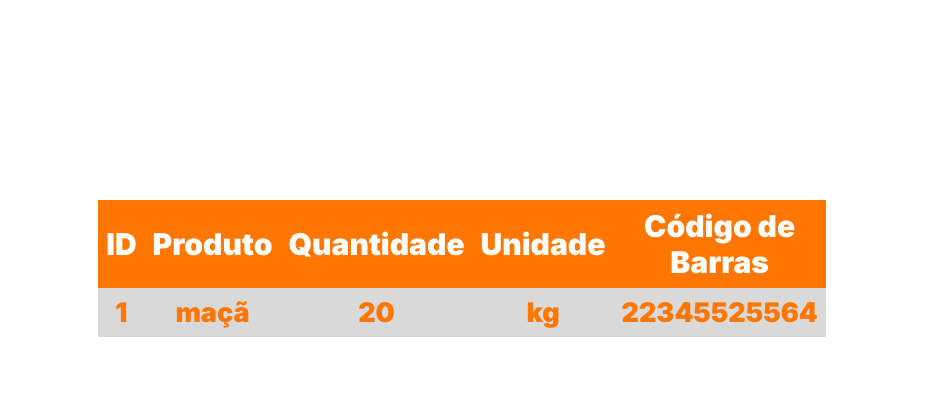
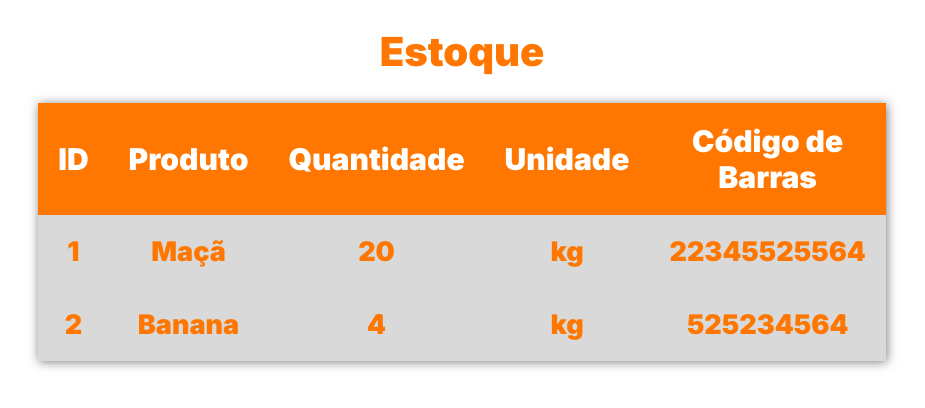
Before and after one commit to JeffSSampaio/SGE-React, a React (Create React App) app in the folder sgeprodutos/: page /estoque in a window 1280 px wide. Shown: the top 408 px of the page, without its empty margins (178-1103 px from the left). Built offline with nearby package versions, Linux system fonts and the light colour scheme.

Commit message:
style: adicionando detalhes

```diff
--- a/sgeprodutos/src/Estoque.js
+++ b/sgeprodutos/src/Estoque.js
@@ -1,9 +1,12 @@
 import'./Tabela_estoque.css'
+import'./estoque.css'
 
 function Estoque() {
   return(
-    <div>
+    <div className='bodyEstoque'>
+     <h1>Estoque</h1>
      <table className='tabelaEstoque'>
+
       <thead>
         <th>ID</th>
         <th>Produto</th>
@@ -14,10 +17,17 @@ function Estoque() {
       <tbody>
         <tr>    {/* Teste */}
           <td>1</td>
-          <td>maçã</td>
+          <td>Maçã</td>
           <td>20</td>
           <td>kg</td>
           <td>22345525564</td>
+        </tr>
+          <tr>    {/* Teste */}
+          <td>2</td>
+          <td>Banana</td>
+          <td>4</td>
+          <td>kg</td>
+          <td>525234564</td>
         </tr>
       </tbody>
      </table>
--- a/sgeprodutos/src/Tabela_estoque.css
+++ b/sgeprodutos/src/Tabela_estoque.css
@@ -1,22 +1,23 @@
-
-
-
+/* Arquivo CSS para estilização da tabela de estoque */
 
 .tabelaEstoque{
     width: 50%;
     height: 20%;
     border-collapse: collapse;
-    margin: 200px auto 0 auto;
+    margin: 10px auto 0 auto;
     background-color: #D9D9D9;
+    box-shadow: 1px 1px 10px rgba(0, 0, 0, 0.514);
+
 }
 
 .tabelaEstoque th, .tabelaEstoque td {
     text-align: center;
-    padding: 8px;
+    padding: 20px;
+
 }
 
 .tabelaEstoque th{
-     border: none;
+    border-bottom: none;
     background-color: #FF7700;
     font-family: 'Inter', sans-serif;
     color: white;
@@ -27,4 +28,5 @@
     font-family: 'Inter', sans-serif;
     color: #FF7700;
     font-size: 27px;
+
 }
```
